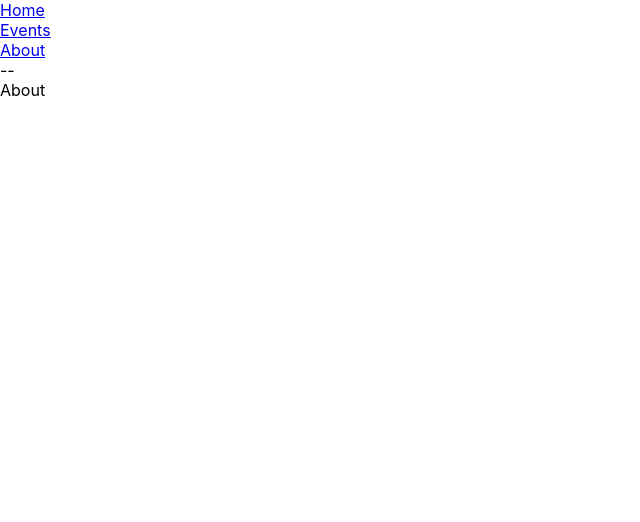
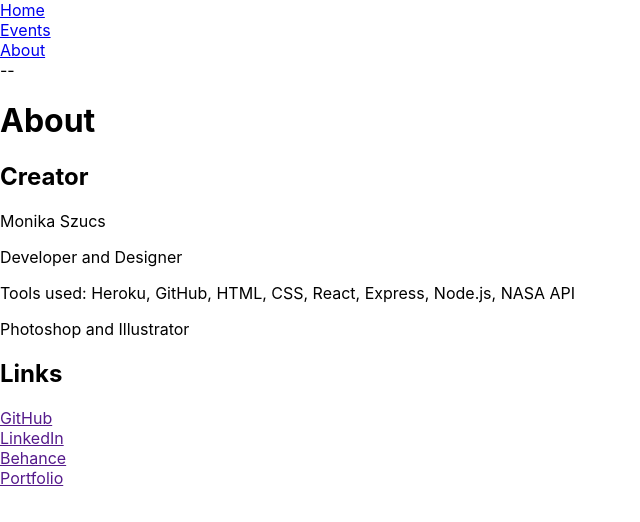
Before and after one commit to MonikaSzucs/sandbox, a React (Create React App) app in the folder nasa-app/: page /About in a window 1280 px wide. Shown: the top 522 px of the page, without its empty margins (0-640 px from the left). Built offline with nearby package versions, Linux system fonts and the light colour scheme.

Commit message:
Finished adding all content layouts to the webapp
Now I just have to stylize the webapp.

```diff
--- a/nasa-app/src/Pages/About.js
+++ b/nasa-app/src/Pages/About.js
@@ -5,7 +5,17 @@ export default function About() {
   return (
     <div>
         <Navbar/>
-        About
+        <h1>About</h1>
+        <h2>Creator</h2>
+        <p>Monika Szucs</p>
+        <p>Developer and Designer</p>
+        <p>Tools used: Heroku, GitHub, HTML, CSS, React, Express, Node.js, NASA API</p>
+        <p>Photoshop and Illustrator</p>
+        <h2>Links</h2>
+        <div><a href="">GitHub</a></div>
+        <div><a href="">LinkedIn</a></div>
+        <div><a href="">Behance</a></div>
+        <div><a href="">Portfolio</a></div>
     </div>
   );
 }
```
